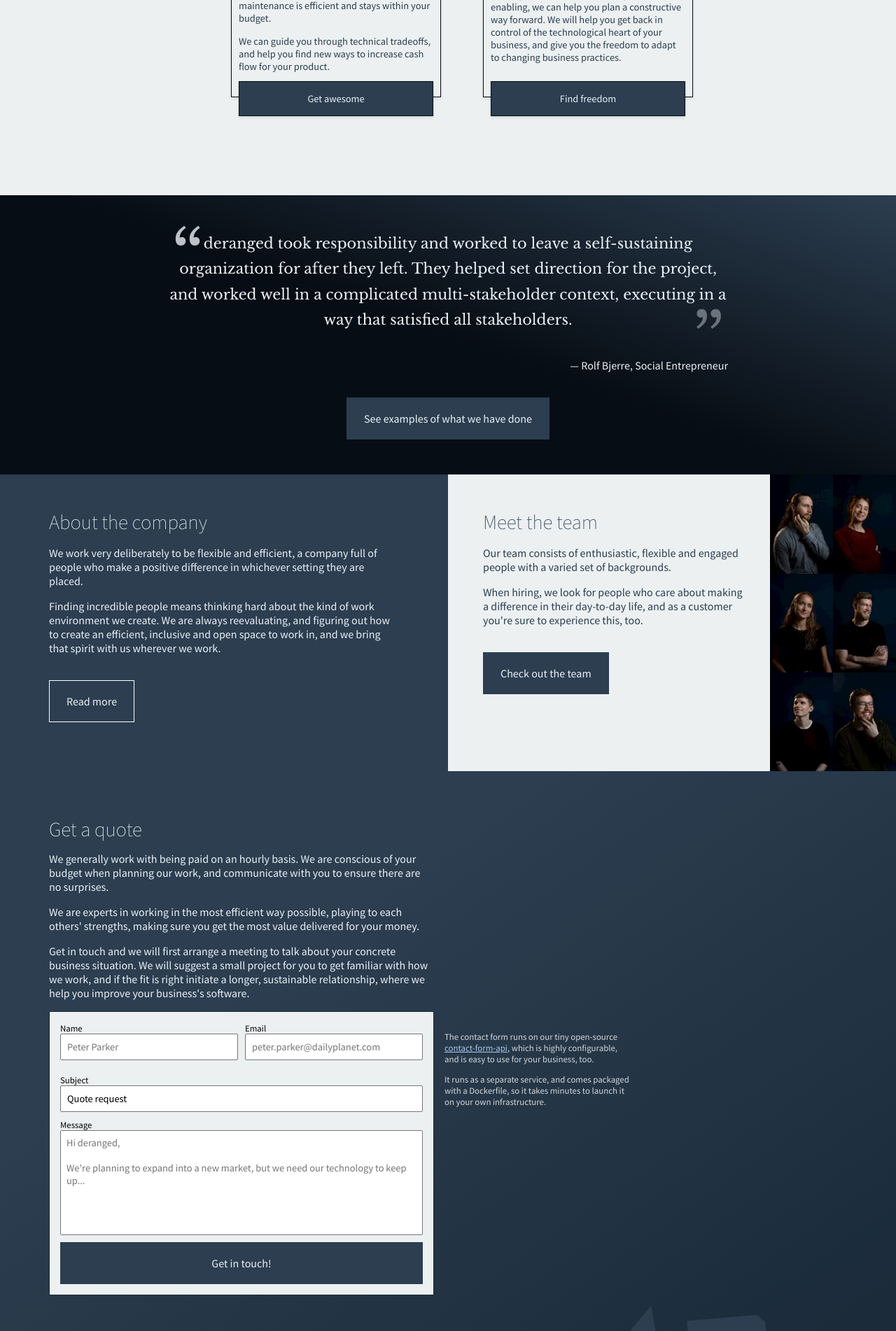
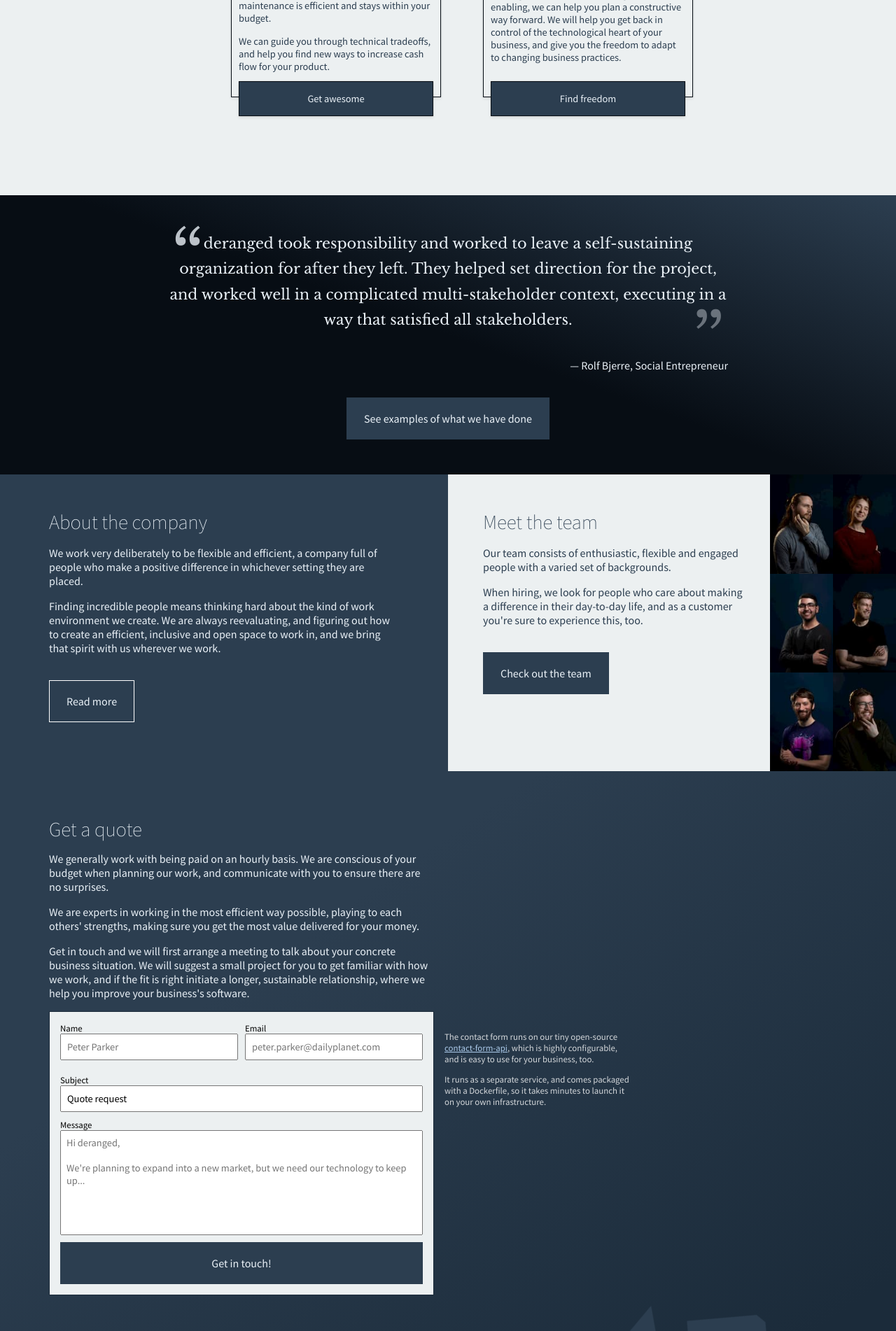
Before and after one commit to derangeddk/deranged.dk, a Jekyll site: the page built from index.html, in a window 1280 px wide. Shown: the part 2979-4881 px from the top of the page at 70% size. Built offline with Jekyll 4.4.1, drawn with Linux system fonts in a browser that asks for light colours.

Commit message:
Update team images on frontpage to match current team

```diff
--- a/index.html
+++ b/index.html
@@ -160,9 +160,9 @@ title: Let's start building your software ➟ deranged
         <div class="team-photos">
             <div><img src="/img/people/asbjoern-thegler-thumb.jpg"></div>
             <div><img src="/img/people/helena-bach-thumb.jpg"></div>
-            <div><img src="/img/people/liv-borre-thumb.jpg"></div>
+            <div><img src="/img/people/haidar-thump.jpg"></div>
             <div><img src="/img/people/philip-dein-thumb.jpg"></div>
-            <div><img src="/img/people/niels-christensen-thumb.jpg"></div>
+            <div><img src="/img/people/anders-thumb.jpg"></div>
             <div><img src="/img/people/niels-abildgaard-thumb.jpg"></div>
         </div>
     </section>
```
